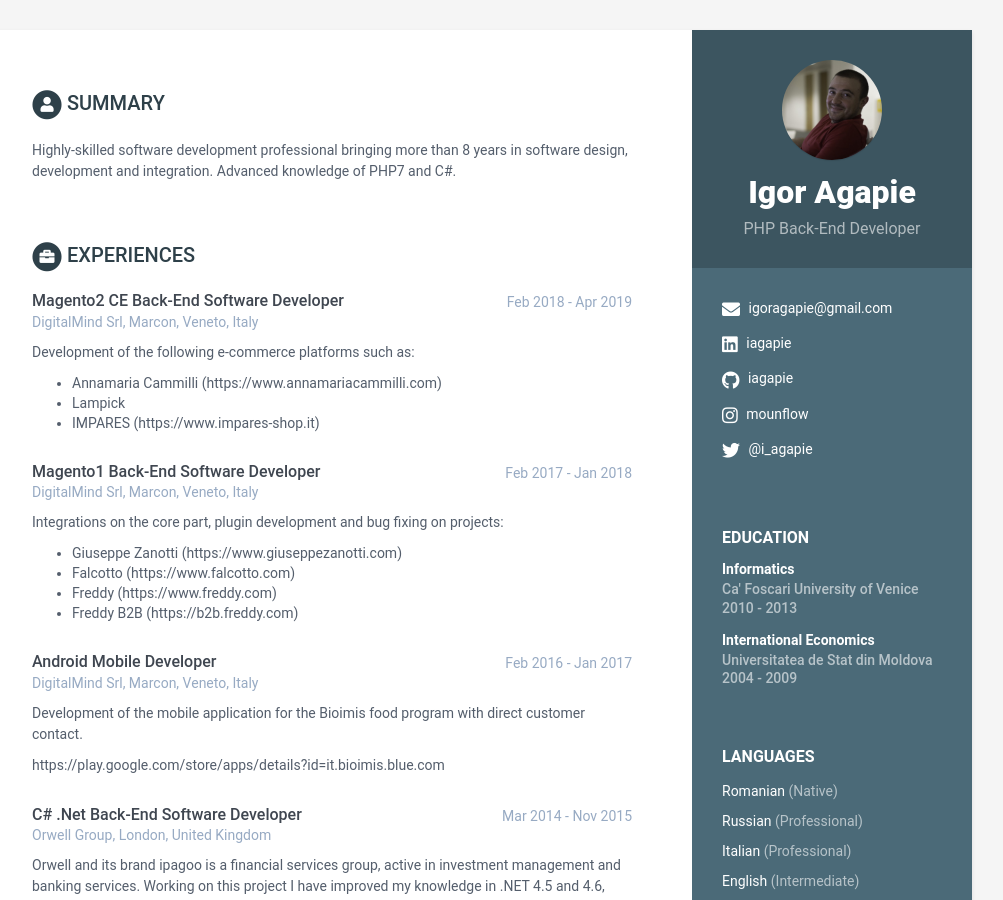
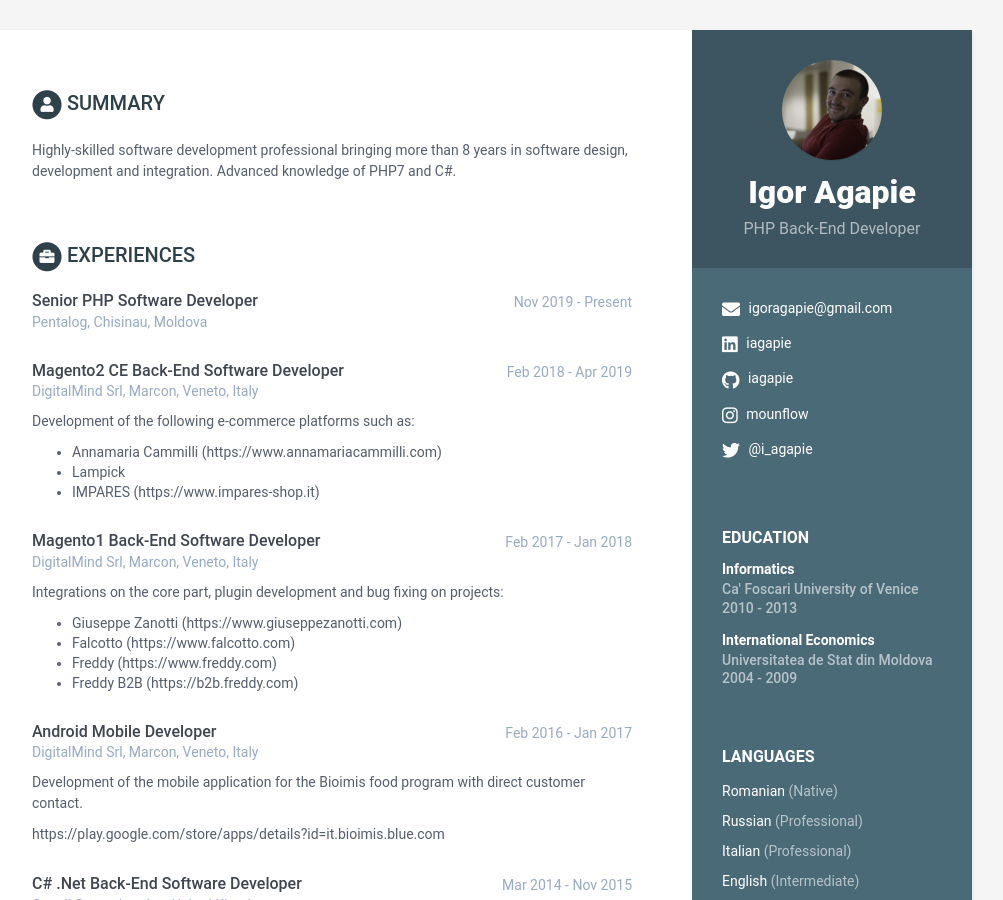
Before and after one commit to iagapie/iagapie.github.io, a Jekyll site: the page built from index.html, in a window 1280 px wide and 900 px high. Shown: the whole window, without its empty margins (168-1171 px from the left). Built offline with Jekyll 4.4.1, drawn with Linux system fonts in a browser that asks for light colours.

Commit message:
Update data.yml

```diff
--- a/_data/data.yml
+++ b/_data/data.yml
@@ -63,6 +63,9 @@ education:
       time: 2004 - 2009
 
 experiences:
+    - role: Senior PHP Software Developer
+      time: Nov 2019 - Present
+      company: Pentalog, Chisinau, Moldova
     - role: Magento2 CE Back-End Software Developer
       time: Feb 2018 - Apr 2019
       company: DigitalMind Srl, Marcon, Veneto, Italy
```
